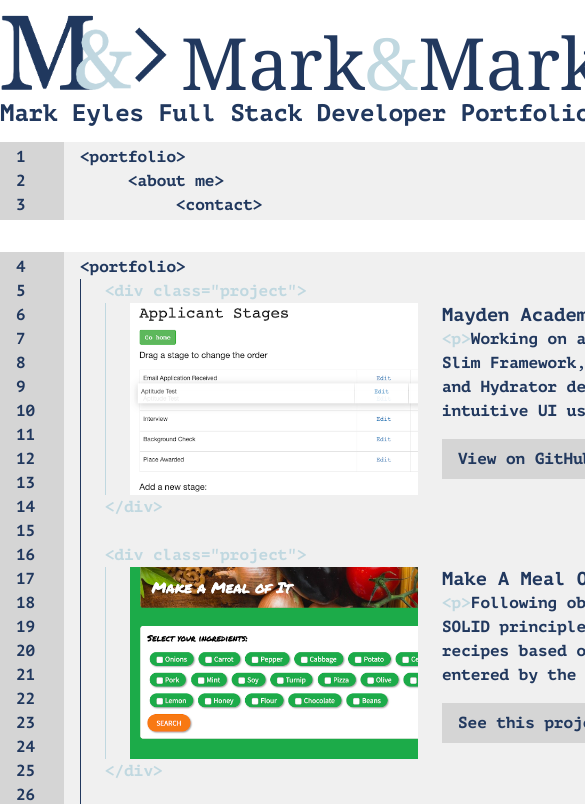
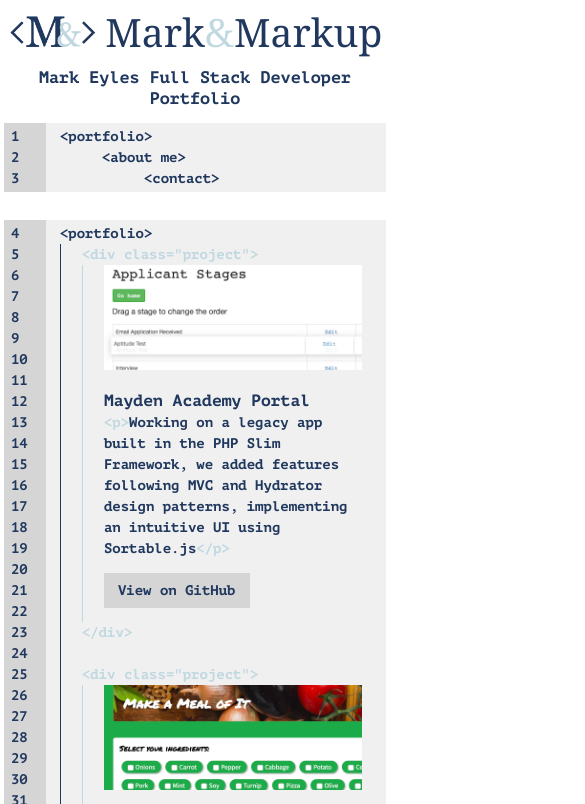
Before and after one commit to markandmarkup/markandmarkup.github.io, a plain HTML site: page index.html in a window 390 px wide. Shown: the top 804 px of the page, 585 px wide, since content can reach past the window. Drawn offline with Linux system fonts and the light colour scheme; files whose address does not match are found by name.

Commit message:
Added styles for mobile display

```diff
--- a/css/styles.css
+++ b/css/styles.css
@@ -146,10 +146,12 @@ nav .text-link {
     height: 12rem;
     float: left;
     margin-right: 1.5rem;
+    object-fit: cover;
+    object-position: top;
 }
 
 .project-text-container {
-    margin-right: 1.5rem;
+    margin: 0 1.5rem;
 }
 
 #about .section-container, #contact .section-container {
@@ -215,3 +217,52 @@ p {
     height: 12rem;
     left: -2.5rem;
 }
+
+@media screen and (max-width: 1035px) {
+
+}
+
+@media screen and (max-width: 750px) {
+
+}
+
+@media screen and (max-width: 500px) {
+
+    html {
+        font-size: 14px;
+    }
+
+    .center-container {
+        width: 98%;
+    }
+
+    .top-logo {
+        left: 5px;
+        height: unset;
+        width: 23%;
+    }
+
+    h1 {
+        left: 5px;
+    }
+
+    .header-subtitle {
+        font-size: 1.2rem;
+        text-align: center;
+    }
+
+    nav, section {
+        padding-left: 4rem;
+    }
+
+    .project-image {
+        height: 7.5rem;
+        width: 85%;
+        margin-bottom: 1.5rem;
+    }
+
+    .side-numbers {
+        width: 3rem;
+        padding-left: 0.5rem;
+    }
+}
--- a/js/index.js
+++ b/js/index.js
@@ -1,11 +1,23 @@
+const sidebars = document.querySelectorAll('.side-numbers');
+const socialLinks = document.querySelectorAll('.social-link a');
+
 window.addEventListener('load', ()=>{
+    addSocialLinkUnderline(socialLinks);
+    generateSideBarNumbers(sidebars);
 
-    const sidebars = document.querySelectorAll('.side-numbers');
-    const socialLinks = document.querySelectorAll('.social-link a')
+    if (window.innerWidth <= 500) {
+        resizeHeader();
+    }
+});
 
-    var sideNumberStart = 4;
-    var fontSize = parseInt(window.getComputedStyle(document.querySelector('html')).fontSize);
+window.addEventListener('resize', ()=>{
+    if (window.innerWidth <= 500) {
+        resizeHeader();
+        generateSideBarNumbers(sidebars);
+    }
+});
 
+function addSocialLinkUnderline(socialLinks) {
     socialLinks.forEach((socialLink)=>{
         socialLink.addEventListener('mouseover', (e)=>{
             socialLink.children[1].style.textDecoration = 'underline';
@@ -17,9 +29,15 @@ window.addEventListener('load', ()=>{
             socialLink.children[1].style.textDecoration = 'none';
         })
     });
+}
+
+function generateSideBarNumbers(sidebars) {
+    let sideNumberStart = 4;
+    let fontSize = parseInt(window.getComputedStyle(document.querySelector('html')).fontSize);
 
     sidebars.forEach((sidebar, index)=>{
         if (index > 0) {
+            sidebar.innerHTML = '';
             let parentHeight = sidebar.parentElement.clientHeight - 6;
             let noOfLines = parentHeight / (fontSize * 1.5);
             for(let i = 0; i < noOfLines; i++) {
@@ -29,5 +47,10 @@ window.addEventListener('load', ()=>{
             sideNumberStart = sideNumberStart + noOfLines;
         }
     });
+}
 
-});
+function resizeHeader() {
+    let topLogo = document.getElementsByClassName('top-logo')
+    let logoHeight = parseInt(window.getComputedStyle(topLogo[0]).height);
+    topLogo[0].nextElementSibling.style.fontSize = (Math.floor(logoHeight) + 2) + 'px';
+}
```
